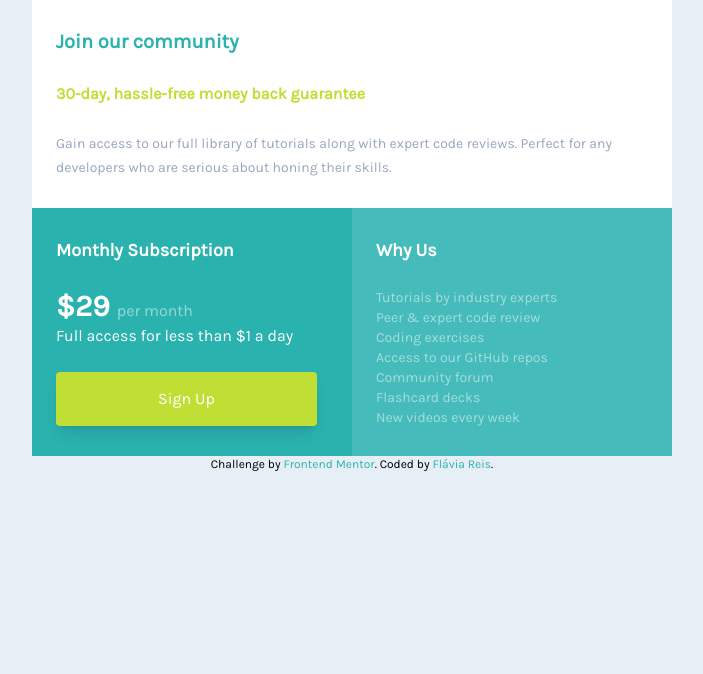
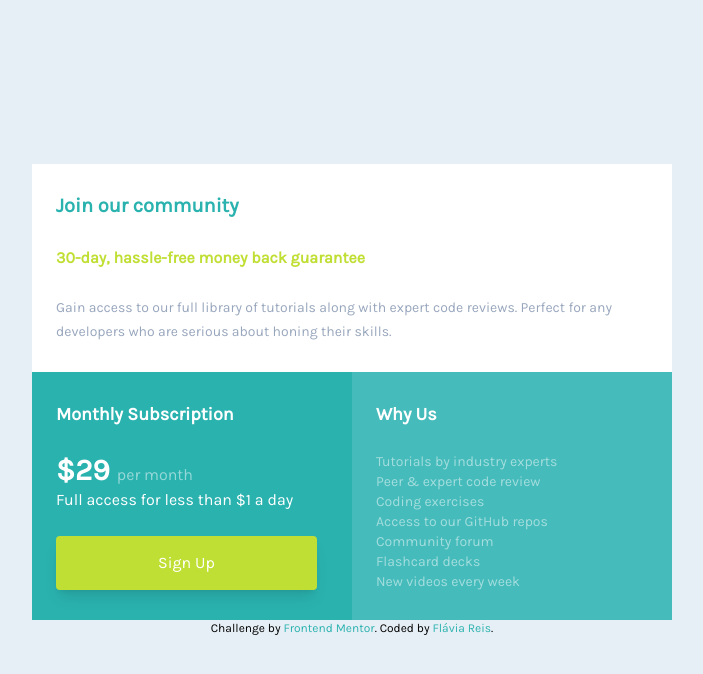
Before and after one commit to flaviare1s/single-price-grid-component, a website: page index.html in a window 1280 px wide. Shown: the whole page, without its empty margins (288-991 px from the left). Drawn offline with nearby package versions, Linux system fonts and the light colour scheme.

Commit message:
Centralized

```diff
--- a/index.html
+++ b/index.html
@@ -17,8 +17,21 @@
 
   <title>Frontend Mentor | Single Price Grid Component</title>
 
+  <style>
+    html {
+      display: flex;
+      justify-content: center;
+      align-items: center;
+      min-height: 100%;
+    }
+
+    body {
+      min-height: 100vh;
+    }
+  </style>
+
 </head>
-<body class="bg-backgroundB font-karla flex flex-col justify-center items-center h-full mx-auto max-w-96 md: max-w-screen-sm">
+<body class="bg-backgroundB font-karla flex flex-col justify-center items-center mx-auto max-w-96 md:max-w-screen-sm">
   <main class="min-w-full p-0  grid md:grid-cols-2">
     <div class="bg-white py-7 px-6 md:col-span-2">
       <h1 class="text-ciano text-xl font-bold">Join our community</h1>
```
Also changed, not shown: css/output.css.
